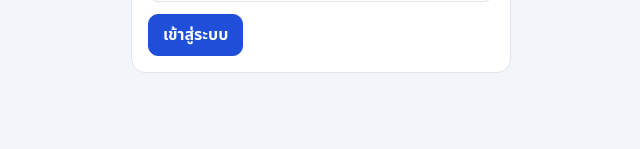
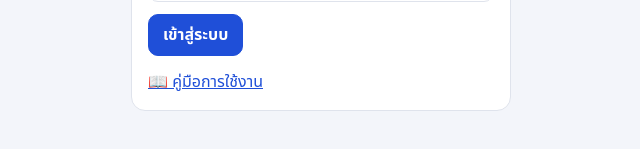
Before and after one commit to omegaesarn999-creator/meeting-checkin, a plain HTML site: page admin.html in a window 1280 px wide. Shown: the part 321-470 px from the top of the page, without its empty margins (319-959 px from the left). Drawn offline with nearby package versions, Linux system fonts and the light colour scheme; no server answers.

Commit message:
Add user guide and warning letters

```diff
--- a/admin.html
+++ b/admin.html
@@ -81,10 +81,11 @@
     <input type="password" id="pass" style="width:100%" autocomplete="current-password">
     <p class="muted hidden" id="setupNote" style="margin-top:10px">ระบบยังไม่มีผู้ดูแล — ตั้งชื่อผู้ใช้ (a-z, 0-9) และรหัสผ่าน (อย่างน้อย 8 ตัว) ของผู้ดูแลหลักคนแรก</p>
     <div class="row" style="margin-top:12px"><button class="primary" id="loginBtn">เข้าสู่ระบบ</button><span class="muted" id="loginMsg"></span></div>
+    <p style="margin:14px 0 0"><a href="guide.html" target="_blank" rel="noopener" style="color:var(--brand)">📖 คู่มือการใช้งาน</a></p>
   </section>
 
   <div id="app" class="hidden">
-    <div class="row" style="justify-content:space-between"><h1 id="title">เช็คอินประชุม</h1><button class="small" id="logoutBtn">ออกจากระบบ</button></div>
+    <div class="row" style="justify-content:space-between"><h1 id="title">เช็คอินประชุม</h1><span class="row"><a href="guide.html" target="_blank" rel="noopener" style="font-weight:600;color:var(--brand)">📖 คู่มือการใช้งาน</a><button class="small" id="logoutBtn">ออกจากระบบ</button></span></div>
     <div class="tabs" id="tabs">
       <button data-tab="today" class="on">วันนี้</button>
       <button data-tab="stats">สรุปสะสม</button>
```
